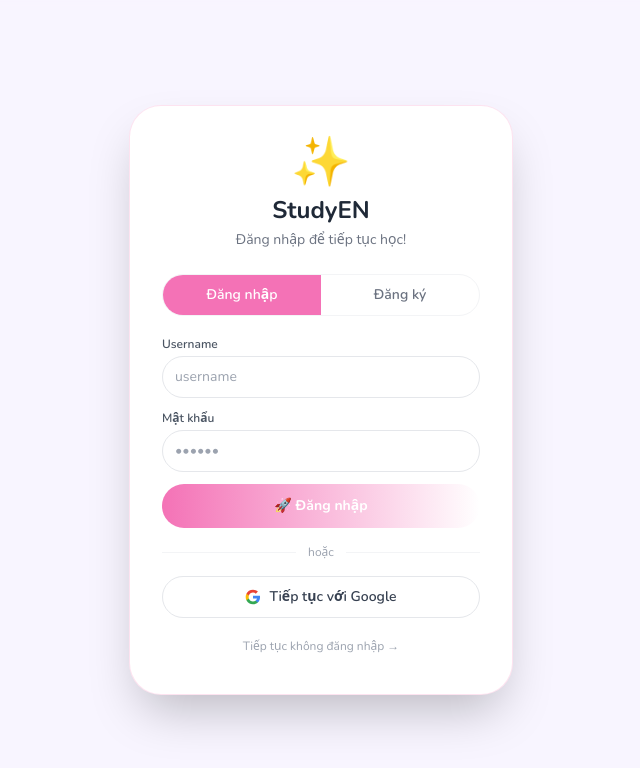
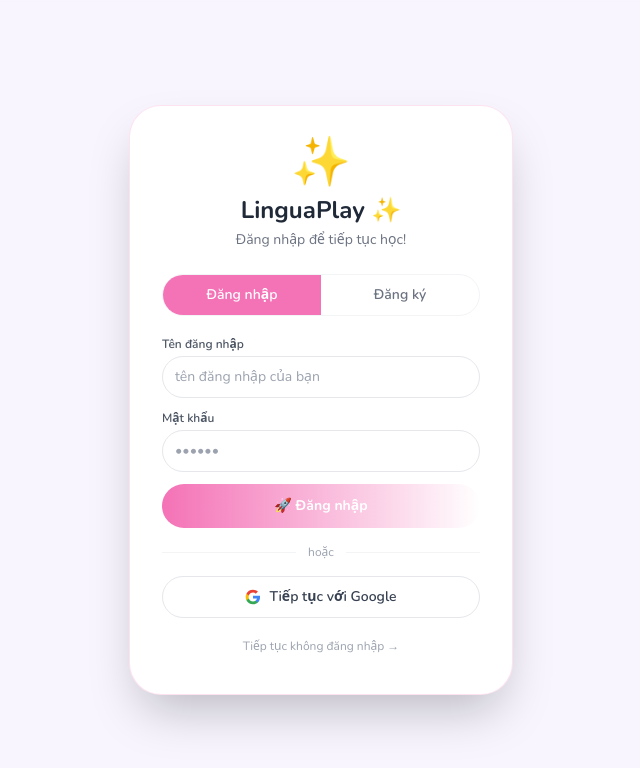
Before and after one commit to huyentran1306/study-en, a Next.js app: page / in a window 1280 px wide. Shown: the top 768 px of the page, without its empty margins (319-959 px from the left). Built offline with nearby package versions, Linux system fonts and the light colour scheme.

Commit message:
feat: rename app to LinguaPlay, Vietnamese text in auth screens

```diff
--- a/src/app/layout.tsx
+++ b/src/app/layout.tsx
@@ -13,9 +13,9 @@
 });
 
 export const metadata: Metadata = {
-  title: "StudyEN ✨ - Learn English the Fun Way!",
+  title: "LinguaPlay ✨ - Học Ngôn Ngữ Theo Cách Vui Nhộn!",
   description:
-    "A kawaii, gamified English learning app with AI-powered conversations, vocabulary games, and speaking practice!",
+    "Ứng dụng học đa ngôn ngữ (Tiếng Anh, Tiếng Trung...) theo phong cách kawaii — AI hội thoại, flashcard từ vựng, luyện phát âm và hơn thế nữa!",
 };
 
 export default function RootLayout({
--- a/src/components/auth-login-modal.tsx
+++ b/src/components/auth-login-modal.tsx
@@ -22,7 +22,7 @@
     e.preventDefault();
     setError("");
     if (mode === "register" && password !== confirmPassword) {
-      setError("Passwords do not match");
+      setError("Mật khẩu xác nhận không khớp");
       return;
     }
     setLoading(true);
@@ -33,7 +33,7 @@
         await onRegister(username.trim(), password, displayName.trim() || username.trim());
       }
     } catch (err) {
-      setError(err instanceof Error ? err.message : "Something went wrong");
+      setError(err instanceof Error ? err.message : "Đã xảy ra lỗi, vui lòng thử lại");
     } finally {
       setLoading(false);
     }
@@ -50,7 +50,7 @@
         {/* Header */}
         <div className="text-center mb-6">
           <div className="text-5xl mb-2">✨</div>
-          <h1 className="text-2xl font-bold text-gray-800 dark:text-white">StudyEN</h1>
+          <h1 className="text-2xl font-bold text-gray-800 dark:text-white">LinguaPlay ✨</h1>
           <p className="text-sm text-gray-500 mt-1">
             {mode === "login" ? "Đăng nhập để tiếp tục học!" : "Tạo tài khoản mới 🎉"}
           </p>
@@ -88,12 +88,12 @@
             </div>
           )}
           <div>
-            <label className="block text-xs font-semibold text-gray-600 dark:text-gray-400 mb-1">Username</label>
-            <input
+            <label className="block text-xs font-semibold text-gray-600 dark:text-gray-400 mb-1">Tên đăng nhập</label>
+              <input
               type="text"
               value={username}
               onChange={e => setUsername(e.target.value)}
-              placeholder="username"
+              placeholder="tên đăng nhập của bạn"
               required
               autoComplete="username"
               className="w-full border border-gray-200 dark:border-gray-600 dark:bg-gray-800 rounded-xl px-3 py-2.5 text-sm focus:outline-none focus:border-kawaii-pink transition-colors"
--- a/src/components/navbar.tsx
+++ b/src/components/navbar.tsx
@@ -119,7 +119,7 @@
             <PetIcon type={pet?.type || 'cat'} size="sm" />
           </motion.div>
           <div className="hidden sm:block">
-            <span className="text-xl font-extrabold bg-gradient-kawaii bg-clip-text text-transparent">StudyEN</span>
+            <span className="text-xl font-extrabold bg-gradient-kawaii bg-clip-text text-transparent">LinguaPlay</span>
             <span className="ml-1 text-sm">✨</span>
           </div>
         </Link>
--- a/src/components/onboarding.tsx
+++ b/src/components/onboarding.tsx
@@ -77,7 +77,7 @@
             <motion.div className="text-7xl mb-4" animate={{ scale: [1, 1.08, 1], rotate: [0, 5, -5, 0] }} transition={{ duration: 2, repeat: Infinity }}>
               🌟
             </motion.div>
-            <h1 className="text-3xl font-extrabold mb-2 bg-gradient-kawaii bg-clip-text text-transparent">StudyEN ✨</h1>
+            <h1 className="text-3xl font-extrabold mb-2 bg-gradient-kawaii bg-clip-text text-transparent">LinguaPlay ✨</h1>
             <p className="text-muted-foreground mb-6 text-base">
               {language === "en" ? "What's your name?" : "Tên bạn là gì?"}
             </p>
```
